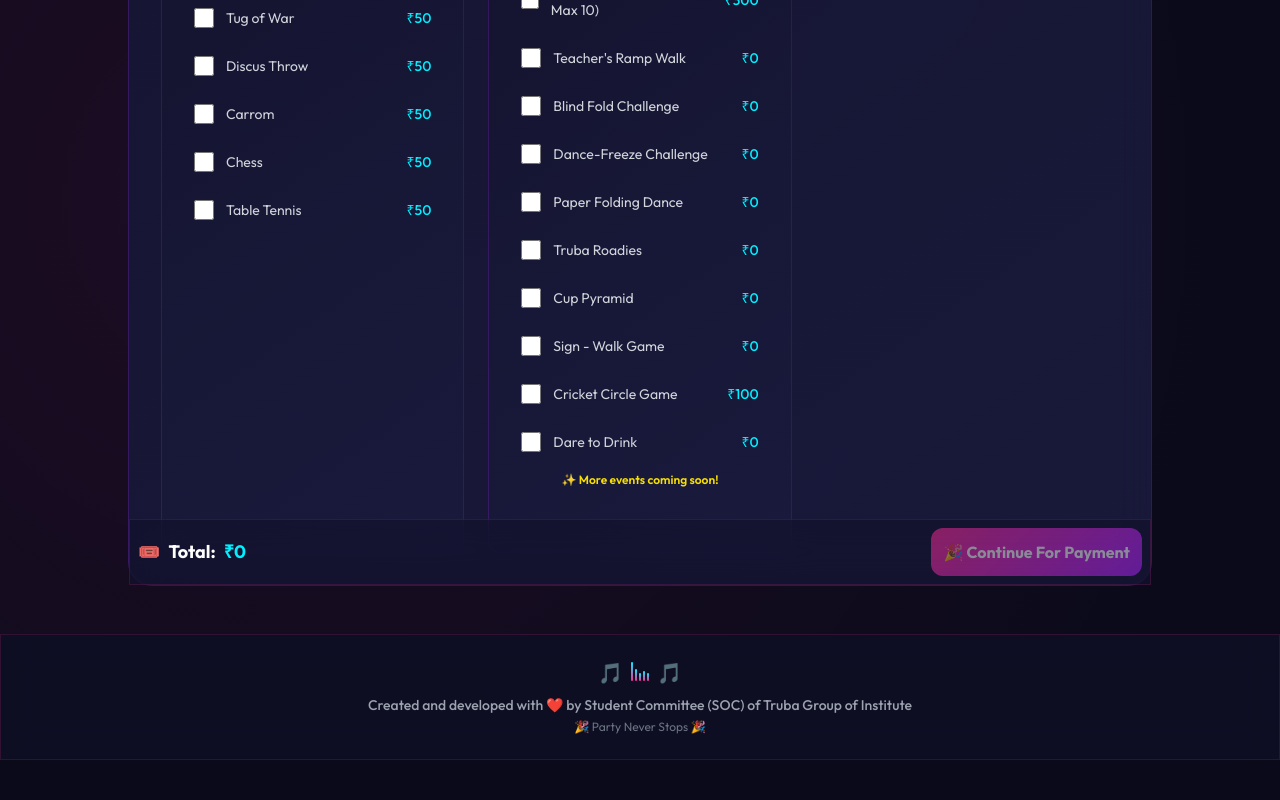
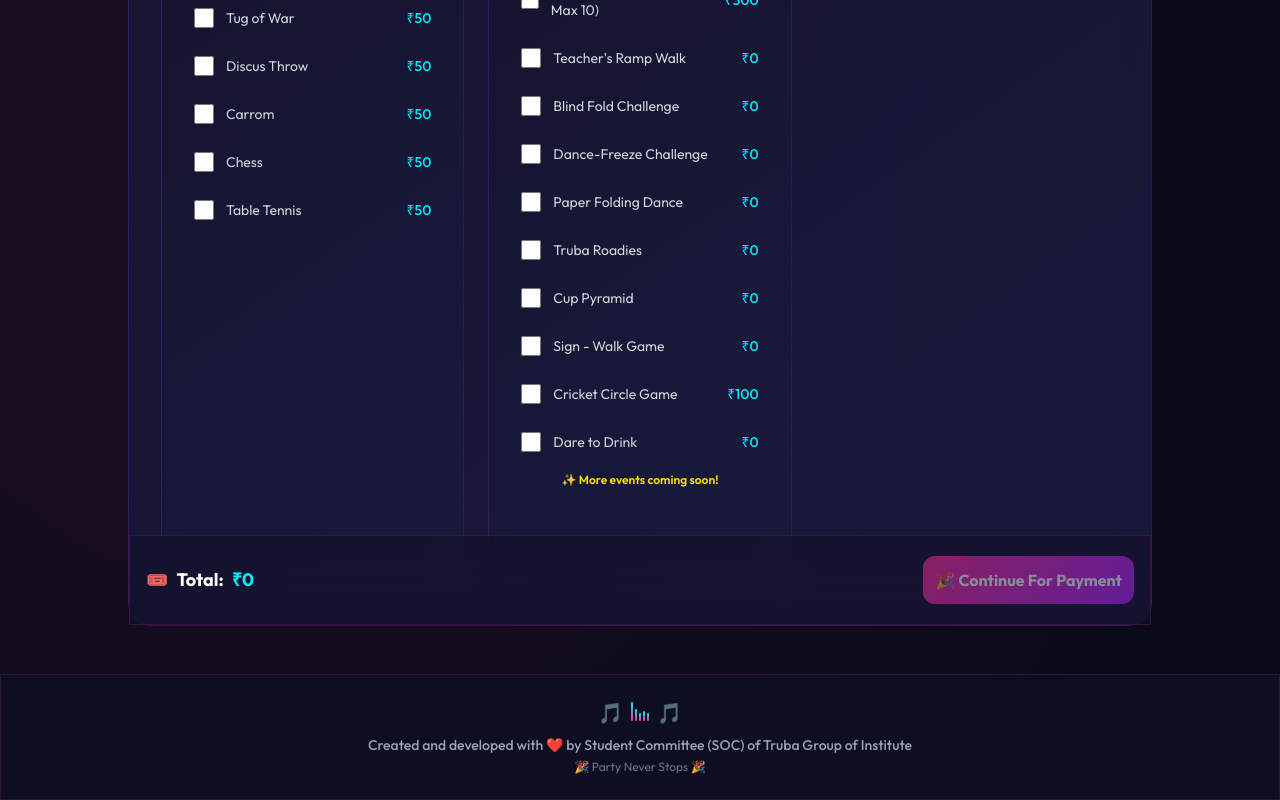
Before and after one commit to Jaishankar7655/TYF2K25, a React (Vite) app: page /register in a window 1280 px wide. Shown: the part 1544-2344 px from the top of the page. Before the commit the page ends 2304 px from the top, so only its background shows below. Built offline with nearby package versions, Linux system fonts and the light colour scheme.

Commit message:
changes in the button of payment and the align the grid of sec box for better view

```diff
--- a/src/Components/RegistrationForm.jsx
+++ b/src/Components/RegistrationForm.jsx
@@ -480,7 +480,7 @@ const RegistrationForm = () => {
                       ))}
                     </div>
                     {category.title === "SAC Committee" && (
-                      <p className="mt-3 pb-10 text-xs text-neon-yellow font-semibold text-center animate-pulse">
+                      <p className="mt-3 text-xs text-neon-yellow font-semibold text-center my-20 animate-pulse">
                         ✨ More events coming soon!
                       </p>
                     )}
@@ -491,7 +491,7 @@ const RegistrationForm = () => {
 
 
             {/* Total Amount and Submit Button */}
-            <div className="fixed bottom-0 my-[300px] left-0 right-0 glass-party border-t border-neon-purple/20 p-2 z-50">
+            <div className="fixed bottom-0 my-[300px] left-0 right-0 glass-party border-t border-neon-purple/20 p-4 z-50">
               <div className="max-w-5xl mx-auto flex items-center justify-between">
                 <div className="text-lg font-bold text-white flex items-center gap-2">
                   <span className="text-neon-yellow">🎟️</span> Total: <span className="text-neon-cyan">₹{calculateTotal()}</span>
@@ -499,7 +499,7 @@ const RegistrationForm = () => {
                 <button
                   type="submit"
                   disabled={isSubmitting || selectedEvents.length === 0}
-                  className="btn-party inline-flex items-center justify-center font-bold py-3 px-3 rounded-xl
+                  className="btn-party inline-flex items-center justify-center font-bold py-3 px-3 my-1 rounded-xl
                            disabled:opacity-50 disabled:cursor-not-allowed"
                 >
                   {isSubmitting ? (
```
